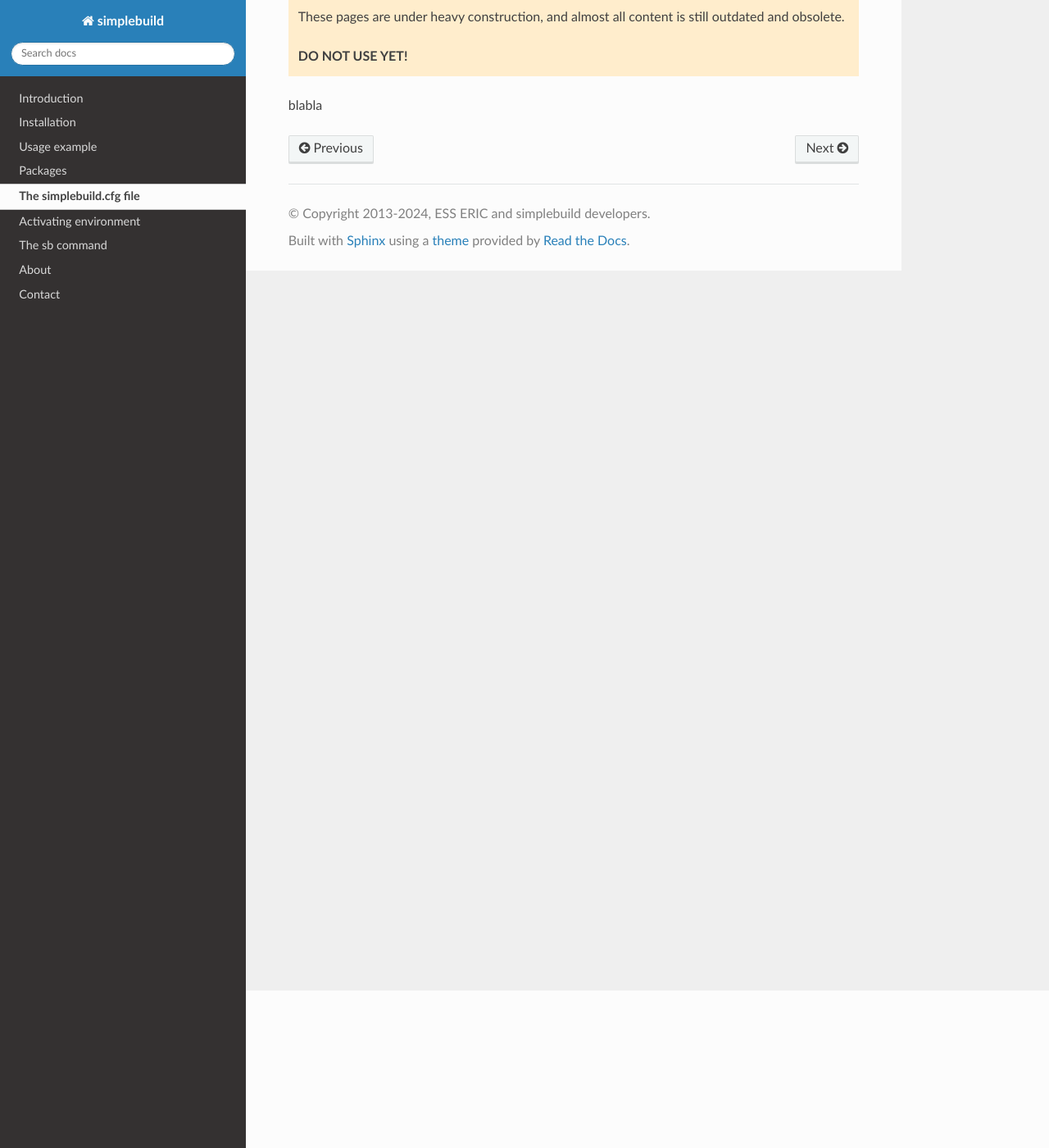
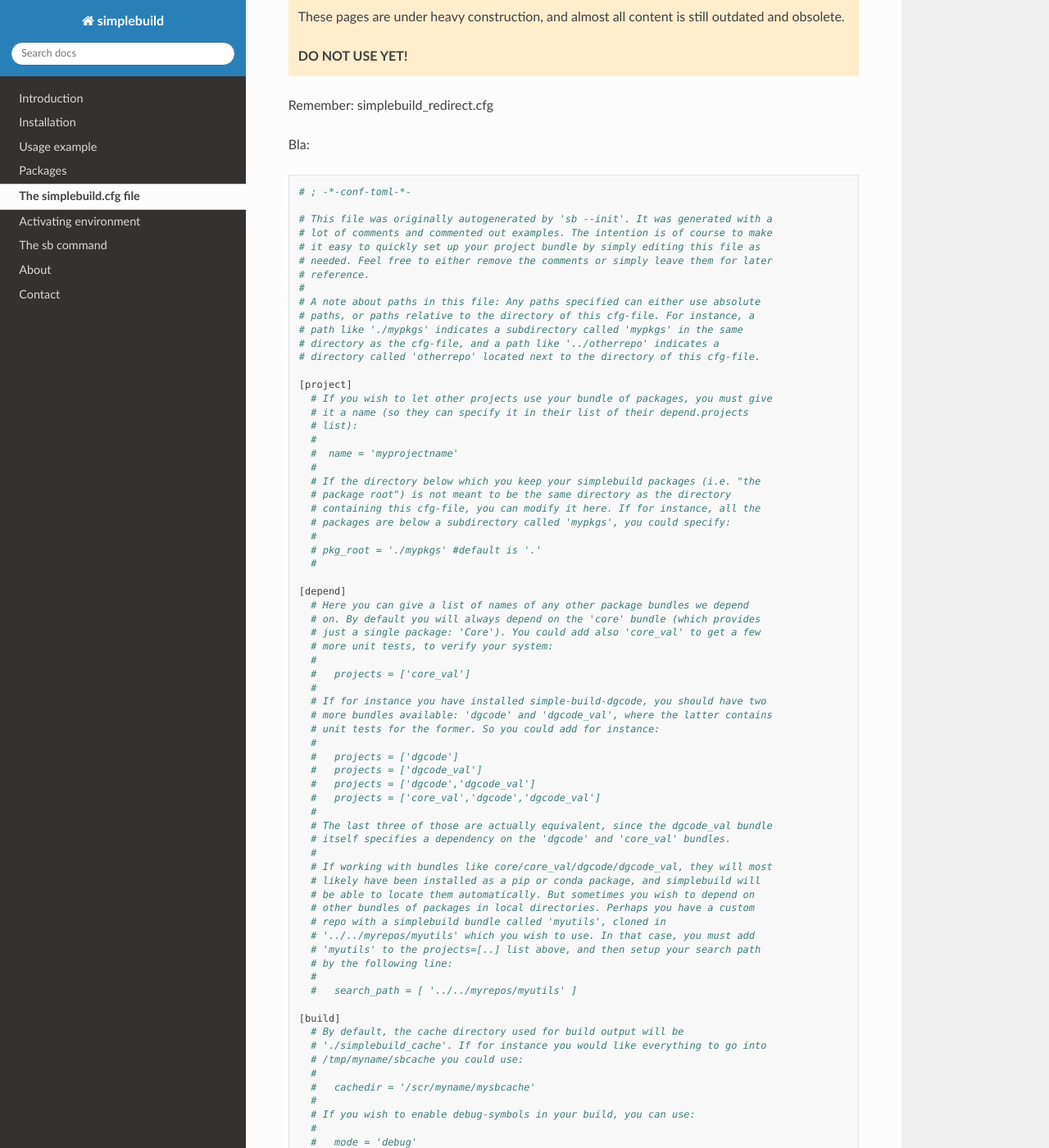
Before and after one commit to mctools/simplebuild, a Sphinx documentation site: the page built from doc/source/simplebuilddotcfg.rst, in a window 1280 px wide and 1400 px high, scrolled down 192 px. Shown: the whole window at 82% size. Built offline with Sphinx 7.4.7 and the Read the Docs theme 2.0.0, drawn with Linux system fonts in a browser that asks for light colours; the version number could not be read and is left out; some of the changed text lies outside the part shown.

Commit message:
Work on documentation

```diff
--- a/doc/source/conf.py
+++ b/doc/source/conf.py
@@ -93,16 +93,36 @@ def get_display_language(language):
         return language.upper()
     return language.capitalize()
 
-def generate_projectexample_rst():
+def prepare_projectexample_dir():
     import pathlib
+    import shutil
     confpydir = pathlib.Path(__file__).parent
-    root = confpydir.parent / 'example_project'
+    blddir = confpydir.parent / 'build'
+    assert blddir.exists()
+    root_src = confpydir.parent / 'example_project'
+    assert (root_src/'simplebuild.cfg').is_file()
+    root = blddir / 'autogen_copy' / root_src.name
+    already_done = root.is_dir()
+    if not already_done:
+        root.parent.mkdir()
+        shutil.copytree( root_src, root )
+    class dirs:
+        pass
+    d = dirs()
+    d.root = root
+    d.blddir = blddir
+    d.confpydir = confpydir
+    d.already_done = already_done
+    return d
 
+def generate_projectexample_rst( dirs ):
     #Get all files in the example, in a manner which puts
     #simplebuild.cfg/pkg.info files first, and ignores caches etc.:
-    files = [ root/'simplebuild.cfg' ]
+    if dirs.already_done:
+        return
+    files = [ dirs.root/'simplebuild.cfg' ]
     pkginfo_files = []
-    for rd in sorted(root.iterdir()):
+    for rd in sorted(dirs.root.iterdir()):
         if rd.is_dir() and rd.name!='simplebuild_cache':
             pkginfo_files += list(sorted(rd.glob('**/pkg.info')))
     def ignorefile(f):
@@ -125,7 +145,7 @@ def generate_projectexample_rst():
         display_language = get_display_language(language)
         if display_language:
             display_language = f' ({display_language})'
-        fn = f.relative_to(root.parent)
+        fn = f.relative_to(dirs.root.parent)
         #trick to highlight comments in pkg.info:
         syntaxhl_language = 'sh' if language=='pkginfo' else language
         res += f'''
@@ -145,23 +165,16 @@ def generate_projectexample_rst():
 
 
 '''
-    (confpydir.parent / 'build'
+    (dirs.confpydir.parent / 'build'
      / 'autogen_projectexample_files.rst').write_text(res)
 
-def fixuptext( txt ):
+def fixuptext( dirs, txt ):
+    import _simple_build_system
     import pathlib
-    confpydir = pathlib.Path(__file__).parent
-    blddir = confpydir.parent / 'build'
-    assert blddir.exists()
-    root = confpydir.parent / 'example_project'
-
-    txt = txt.replace( str(root.parent.absolute())+'/', '/some/where/' )
-
-    import _simple_build_system
+    import os
+    txt = txt.replace( str(dirs.root.parent.absolute())+'/', '/some/where/' )
     sbsdir = pathlib.Path(_simple_build_system.__file__).parent
     txt = txt.replace( str(sbsdir.parent.absolute())+'/', '/some/where/else/' )
-
-    import os
     cp = os.environ.get('CONDA_PREFIX')
     if cp:
         cp = pathlib.Path(cp).absolute()
@@ -169,7 +182,8 @@ def fixuptext( txt ):
 
     return txt
 
-def invoke_cmd(cmd,
+def invoke_cmd(dirs,
+               cmd,
                cwd,
                outfile,
                hidden_sbenv=False,
@@ -202,7 +216,7 @@ def invoke_cmd(cmd,
         raise RuntimeError(f'Command "{cmd}" in dir {cwd} failed!')
     print(f'Done running cmd {cmd}')
     assert not p.stderr
-    txt = fixuptext( p.stdout.decode() )
+    txt = fixuptext( dirs, p.stdout.decode() )
     txt = f'$> {cmd}\n' + txt
     if timings:
         txt += f'[last command took {dt:.2f} seconds to complete] $>\n'
@@ -212,53 +226,50 @@ def invoke_cmd(cmd,
 
     outfile.write_text(txt)
 
-def generate_projectexample_command_outputs():
-    import pathlib
-    import shutil
-    confpydir = pathlib.Path(__file__).parent
-    blddir = confpydir.parent / 'build'
-    assert blddir.exists()
-    root = confpydir.parent / 'example_project'
-    shutil.rmtree( root / 'simplebuild_cache',
-                   ignore_errors = True )
-    newfile = root / 'SomePkgB'/'scripts'/'newcmd'
+def generate_projectexample_command_outputs( dirs ):
+    if dirs.already_done:
+        return
+    assert not ( dirs.root / 'simplebuild_cache' ).exists()
+    #shutil.rmtree( root / 'simplebuild_cache',
+    #               ignore_errors = True )
+    newfile = dirs.root / 'SomePkgB'/'scripts'/'newcmd'
     assert newfile.parent.is_dir()
     newfile.unlink(missing_ok=True)
 
-    invoke_cmd( 'sb',
-                root,
-                blddir / 'autogen_projectexample_cmdout_sb.txt',
+    invoke_cmd( dirs,
+                'sb',
+                dirs.root,
+                dirs.blddir / 'autogen_projectexample_cmdout_sb.txt',
                 timings = True )
 
-    invoke_cmd( 'sb',
-                root,
-                blddir / 'autogen_projectexample_cmdout_sb2.txt',
+    invoke_cmd( dirs,
+                'sb',
+                dirs.root,
+                dirs.blddir / 'autogen_projectexample_cmdout_sb2.txt',
                 timings = True )
 
 
-    filetotouch = root / 'SomePkgC'/'app_foobar'/'main.cc'
+    filetotouch = dirs.root / 'SomePkgC'/'app_foobar'/'main.cc'
     assert filetotouch.is_file()
     filetotouch.touch()
 
-    newfilecontent = ( confpydir.parent
+    newfilecontent = ( dirs.confpydir.parent
                        / 'example_project_newcmd_content').read_text()
     assert newfile.parent.is_dir()
     newfile.write_text( newfilecontent )
     import stat
     newfile.chmod(newfile.stat().st_mode | stat.S_IEXEC)
 
-    invoke_cmd( 'sb',
-                root,
-                blddir / 'autogen_projectexample_cmdout_sb3.txt',
+    invoke_cmd( dirs,
+                'sb',
+                dirs.root,
+                dirs.blddir / 'autogen_projectexample_cmdout_sb3.txt',
                 timings = True )
 
-    #invoke_cmd( 'sbenv sb_somepkgc_foobar',
-    #            root,
-    #            blddir / 'autogen_projectexample_cmdout_sbenv_foobar.txt' ),
-
-    invoke_cmd( 'sb_somepkgc_foobar',
-                root,
-                blddir / 'autogen_projectexample_cmdout_foobar.txt',
+    invoke_cmd( dirs,
+                'sb_somepkgc_foobar',
+                dirs.root,
+                dirs.blddir / 'autogen_projectexample_cmdout_foobar.txt',
                 fake_add_eval_envsetup = True )
 
     othercmds = [
@@ -269,10 +280,12 @@ def generate_projectexample_command_outputs():
         "sb_somepkgb_newcmd",
         ]
     for i,c in enumerate(othercmds):
-        invoke_cmd( c,
-                    root,
-                    blddir / f'autogen_projectexample_cmdout_other{i}.txt',
+        invoke_cmd( dirs,
+                    c,
+                    dirs.root,
+                    dirs.blddir / f'autogen_projectexample_cmdout_other{i}.txt',
                     hidden_sbenv = True )
 
-generate_projectexample_rst()
-generate_projectexample_command_outputs()
+_pe_dirs = prepare_projectexample_dir()
+generate_projectexample_rst( _pe_dirs)
+generate_projectexample_command_outputs( _pe_dirs )
--- a/doc/source/envsetup.rst
+++ b/doc/source/envsetup.rst
@@ -11,13 +11,13 @@ Activating environment
 bla ... `sb --envsetup`
 
 
-bashrc snippets
+shell snippets
 
 
-See :download:`bashrc_snippet.sh <../../resources/bashrc_snippet.sh>`.
+See :download:`shellrc_snippet.sh <../../resources/shellrc_snippet.sh>`.
 
 
-.. include:: ../../resources/bashrc_snippet.sh
+.. include:: ../../resources/shellrc_snippet.sh
   :literal:
 
 
--- a/doc/source/index.rst
+++ b/doc/source/index.rst
@@ -3,8 +3,8 @@
    You can adapt this file completely to your liking, but it should at least
    contain the root `toctree` directive.
 
-Welcome to simplebuild's documentation!
-=======================================
+Welcome to the simplebuild documentation!
+=========================================
 
 .. include:: wipwarning.rst
 
--- a/doc/source/license.rst
+++ b/doc/source/license.rst
@@ -1,6 +1,6 @@
-=========
+=======
 License
-=========
+=======
 
 ``simplebuild`` is licensed under the `Apache-2.0 License
 <https://www.apache.org/licenses/LICENSE-2.0>`_.
--- a/doc/source/simplebuilddotcfg.rst
+++ b/doc/source/simplebuilddotcfg.rst
@@ -4,4 +4,122 @@ The simplebuild.cfg file
 
 .. include:: wipwarning.rst
 
-blabla
+Remember: simplebuild_redirect.cfg
+
+Bla::
+
+  # ; -*-conf-toml-*-
+
+  # This file was originally autogenerated by 'sb --init'. It was generated with a
+  # lot of comments and commented out examples. The intention is of course to make
+  # it easy to quickly set up your project bundle by simply editing this file as
+  # needed. Feel free to either remove the comments or simply leave them for later
+  # reference.
+  #
+  # A note about paths in this file: Any paths specified can either use absolute
+  # paths, or paths relative to the directory of this cfg-file. For instance, a
+  # path like './mypkgs' indicates a subdirectory called 'mypkgs' in the same
+  # directory as the cfg-file, and a path like '../otherrepo' indicates a
+  # directory called 'otherrepo' located next to the directory of this cfg-file.
+
+  [project]
+    # If you wish to let other projects use your bundle of packages, you must give
+    # it a name (so they can specify it in their list of their depend.projects
+    # list):
+    #
+    #  name = 'myprojectname'
+    #
+    # If the directory below which you keep your simplebuild packages (i.e. "the
+    # package root") is not meant to be the same directory as the directory
+    # containing this cfg-file, you can modify it here. If for instance, all the
+    # packages are below a subdirectory called 'mypkgs', you could specify:
+    #
+    # pkg_root = './mypkgs' #default is '.'
+    #
+
+  [depend]
+    # Here you can give a list of names of any other package bundles we depend
+    # on. By default you will always depend on the 'core' bundle (which provides
+    # just a single package: 'Core'). You could add also 'core_val' to get a few
+    # more unit tests, to verify your system:
+    #
+    #   projects = ['core_val']
+    #
+    # If for instance you have installed simple-build-dgcode, you should have two
+    # more bundles available: 'dgcode' and 'dgcode_val', where the latter contains
+    # unit tests for the former. So you could add for instance:
+    #
+    #   projects = ['dgcode']
+    #   projects = ['dgcode_val']
+    #   projects = ['dgcode','dgcode_val']
+    #   projects = ['core_val','dgcode','dgcode_val']
+    #
+    # The last three of those are actually equivalent, since the dgcode_val bundle
+    # itself specifies a dependency on the 'dgcode' and 'core_val' bundles.
+    #
+    # If working with bundles like core/core_val/dgcode/dgcode_val, they will most
+    # likely have been installed as a pip or conda package, and simplebuild will
+    # be able to locate them automatically. But sometimes you wish to depend on
+    # other bundles of packages in local directories. Perhaps you have a custom
+    # repo with a simplebuild bundle called 'myutils', cloned in
+    # '../../myrepos/myutils' which you wish to use. In that case, you must add
+    # 'myutils' to the projects=[..] list above, and then setup your search path
+    # by the following line:
+    #
+    #   search_path = [ '../../myrepos/myutils' ]
+
+  [build]
+    # By default, the cache directory used for build output will be
+    # './simplebuild_cache'. If for instance you would like everything to go into
+    # /tmp/myname/sbcache you could use:
+    #
+    #   cachedir = '/scr/myname/mysbcache'
+    #
+    # If you wish to enable debug-symbols in your build, you can use:
+    #
+    #   mode = 'debug'
+    #
+    # If you have many package, and would like to only consider a subset of them,
+    # you can set one or more package filters. Note that this concerns packages
+    # *explicitly* enabled. Any package needed by those, will be *implicitly*
+    # enabled. Thus, to build a package 'MyPkg', you only need to add 'MyPkg' to
+    # the list, even if 'MyPkg' itself depends on many other packages.
+    #
+    #   pkg_filter = ['MyPkg','MyOtherPkg']
+    #
+    # More about filters:
+    #
+    # A filter can be positive (default) or negative (those prefixed with
+    # '!'). Thus, you can exclude 'MyPkg' (and any pkgs needing 'MyPkg') by:
+    #
+    #   pkg_filter = ['!MyPkg']
+    #
+    # If any positive filters are defined, a pkg must match at least one of them to pass.
+    # If any negative filters are defined, a pkg must match none of them, to pass.
+    #
+    # You can use wildcards (fnmatch). The following matches both MyPkg and MyOtherPkg:
+    #
+    #   pkg_filter = ['My*']
+    #
+    # Filters with '/' in them are matched on the full path relative to their
+    # pkg_root, otherwise matching is just based on the package name. So if MyPkg
+    # is physically located at <pkgroot>/some/where/MyPkg, the string to match for
+    # filters with '/' in them would be 'some/where/MyPkg'. I.e. MyPkg would be
+    # enabled by:
+    #
+    #   pkg_filter = ['some/where/*']
+    #
+    # Filters can use regular expressions, simple prefix them with 'RE::'. Here is
+    # an example with both a positive and a negative filter, selecting packages
+    # whose names include the word 'Util', but does not include the word
+    # 'test'. The '(?i)' makes the latter case-insensitive, so 'MyUtilsTests' and
+    # 'MyUtils_tests'would both be excluded. 'MyUtils' would be accepted, but
+    # 'My_utils' would not:
+    #
+    #   pkg_filter = ['!RE::(?i).*test.*','RE::.*Util.*']
+    #
+    # Commas (m) can not be used in filters, but serve to separate filter
+    # items. In fact, the two following pkg filters are identical:
+    #
+    #   pkg_filter = [ 'My*','!MyBrokenPkg' ]
+    #   pkg_filter = [ 'My*,!MyBrokenPkg' ]
```
Also changed, not shown: doc/source/packages.rst (+21 -21 lines).
